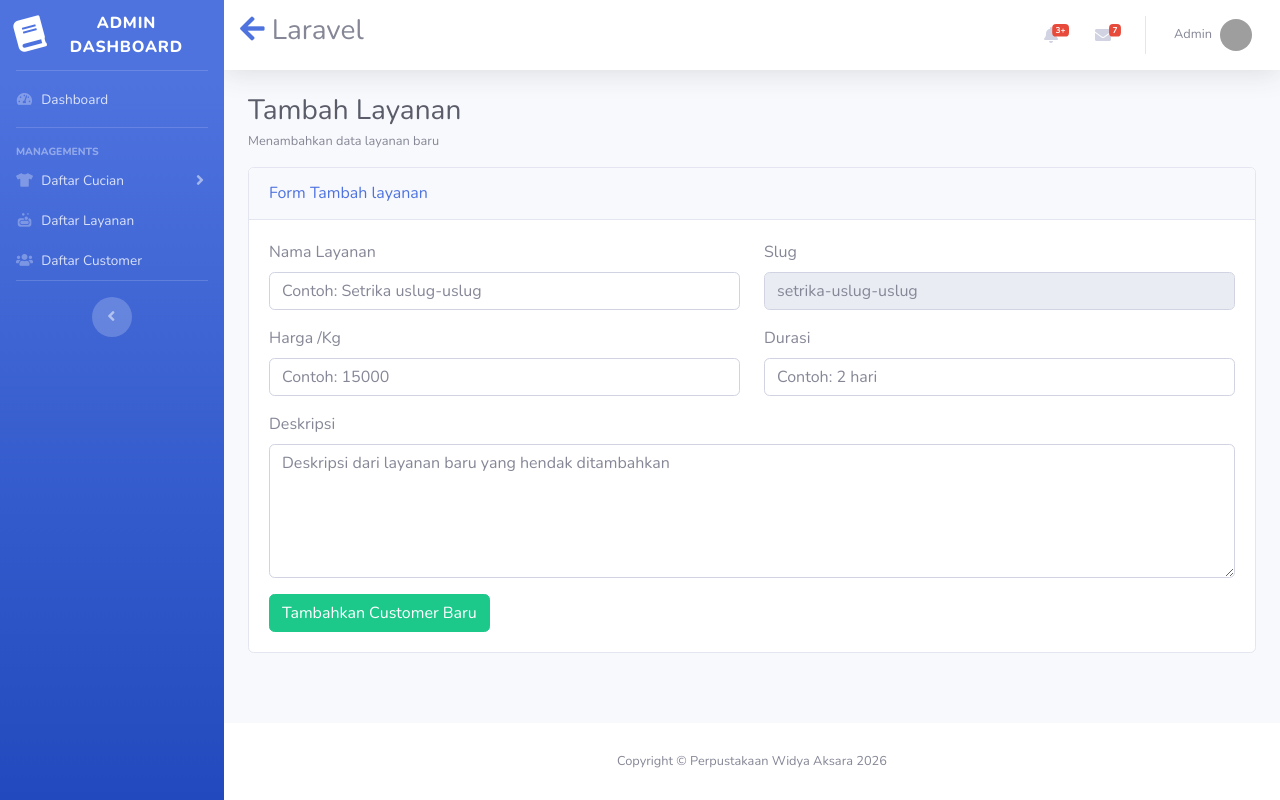
After one commit to zakyzaa-dev/LaundryKu, a Laravel app: page /admin/layanan/tambah-layanan in a window 1280 px wide. The commit adds this page. Run offline with Laravel 12, Linux system fonts and the light colour scheme; a user stored in the database is signed in; data comes from the database, SQL or seed files in the repository; grey boxes are pictures that could not be loaded.

Commit message:
feat: add service feature

```diff
--- a/app/Http/Controllers/dashboard/ServiceController.php
+++ b/app/Http/Controllers/dashboard/ServiceController.php
@@ -10,7 +10,28 @@ class ServiceController extends Controller
 {
     public function index()
     {
-        $services = Service::all();
+        $services = Service::latest()->get();
         return view('dashboard.layanan.index', compact('services'));
     }
+
+    public function create()
+    {
+        return view('dashboard.layanan.create');
+    }
+
+    public function store(Request $req)
+    {
+        $validated = $req->validate([
+            'service_name' => ['required', 'string', 'max:30'],
+            'slug'         => ['required', 'string', 'max:40', 'unique:services,slug'],
+            'description'  => ['required', 'string'],
+            'price_per_kg' => ['required', 'decimal:0,2', 'min:0', 'max:99999999.99'],
+            'duration'     => ['required', 'string', 'max:50'],
+        ]);
+
+
+        $newService = Service::create($validated);
+
+        return redirect()->route('layanan.index')->with('success', 'Berhasil menambahkan layanan baru: ' . $newService->service_name);
+    }
 }
--- /dev/null
+++ b/resources/views/dashboard/layanan/create.blade.php
@@ -0,0 +1,96 @@
+<x-layouts.dashboard title="Tambah Anggota">
+    <h3 class="mt-3 mb-1 text-dark">Tambah Layanan</h3>
+    <p class="text-muted small">Menambahkan data layanan baru</p>
+
+    <div class="card">
+        <div class="card-header py-3">
+            <h6 class="m-0 text-primary fw-bold">Form Tambah layanan</h6>
+        </div>
+        <div class="card-body">
+            <form action="{{ route('layanan.store') }}" method="post">
+                @csrf
+
+                <div class="row">
+                    <div class="col-md-6 col-12">
+                        <div class="mb-3">
+                            <label for="service_name" class="form-label">Nama Layanan</label>
+                            <input type="text" name="service_name" id="service_name"
+                                class="form-control @error('service_name') is-invalid @enderror"
+                                placeholder="Contoh: Setrika uslug-uslug" minlength="1" maxlength="30" required
+                                value="{{ old('service_name') }}" onkeyup="createSlug()">
+                            @error('service_name')
+                                <div class="invalid-feedback">{{ $message }}</div>
+                            @enderror
+                        </div>
+                    </div>
+                    <div class="col-md-6 col-12">
+                        <div class="mb-3">
+                            <label for="slug" class="form-label">Slug</label>
+                            <input type="text" name="slug" id="slug"
+                                class="form-control @error('slug') is-invalid @enderror"
+                                placeholder="setrika-uslug-uslug" minlength="1" maxlength="40" required readonly
+                                value="{{ old('slug') }}">
+                            @error('slug')
+                                <div class="invalid-feedback">{{ $message }}</div>
+                            @enderror
+                        </div>
+                    </div>
+                </div>
+
+                <div class="row">
+                    <div class="col-md-6 col-12">
+                        <div class="mb-3">
+                            <label for="price_per_kg" class="form-label">Harga /Kg</label>
+                            <input type="number" name="price_per_kg" id="price_per_kg" step="0.01"
+                                class="form-control @error('price_per_kg') is-invalid @enderror"
+                                placeholder="Contoh: 15000" minlength="1" required value="{{ old('price_per_kg') }}">
+                            @error('price_per_kg')
+                                <div class="invalid-feedback">{{ $message }}</div>
+                            @enderror
+                        </div>
+                    </div>
+                    <div class="col-md-6 col-12">
+                        <div class="mb-3">
+                            <label for="duration" class="form-label">Durasi</label>
+                            <input type="text" name="duration" id="duration"
+                                class="form-control @error('duration') is-invalid @enderror"
+                                placeholder="Contoh: 2 hari" minlength="1" maxlength="100" required
+                                value="{{ old('duration') }}">
+                            @error('duration')
+                                <div class="invalid-feedback">{{ $message }}</div>
+                            @enderror
+                        </div>
+                    </div>
+                </div>
+                <div class="mb-3">
+                    <label for="description" class="form-label">Deskripsi</label>
+                    <textarea name="description" id="" cols="30" rows="5"
+                        class="form-control @error('description') is-invalid @enderror"
+                        placeholder="Deskripsi dari layanan baru yang hendak ditambahkan"></textarea>
+                    @error('description')
+                        <div class="invalid-feedback">{{ $message }}</div>
+                    @enderror
+                </div>
+
+                <button type="submit" class="btn btn-success">Tambahkan Customer Baru</button>
+            </form>
+        </div>
+    </div>
+    @push('scripts')
+        <script>
+            function createSlug() {
+                let serviceName = document.getElementById('service_name').value;
+                document.getElementById('slug').value = generateSlug(serviceName);
+            }
+
+            function generateSlug(title) {
+                return title.toString().toLowerCase()
+                    .replace(/^-+/, '')
+                    .replace(/-+$/, '')
+                    .replace(/\s+/g, '-')
+                    .replace(/\-\-+/g, '-')
+                    .replace(/[^\w\-]+/g, '');
+            }
+        </script>
+    @endpush
+</x-layouts.dashboard>
--- a/routes/web.php
+++ b/routes/web.php
@@ -58,10 +58,12 @@ Route::controller(PesananController::class)->middleware(['auth', 'admin'])->name
 
 Route::controller(ServiceController::class)->middleware(['auth', 'admin'])->name('layanan.')->group(function () {
     Route::get('/admin/layanan', 'index')->name('index');
+    Route::get('/admin/layanan/tambah-layanan', 'create')->name('create');
+    Route::post('/admin/layanan/tambah-layanan', 'store')->name('store');
 });
 
 Route::controller(CustomerController::class)->middleware(['auth', 'admin'])->name('customer.')->group(function () {
     Route::get('/admin/customer', 'index')->name('index');
     Route::post('/admin/customer', 'store')->name('store');
-    Route::get('/admin/customer/create', 'create')->name('create');
+    Route::get('/admin/customer/tambah-customer', 'create')->name('create');
 });
```
Also changed, not shown: app/Models/Service.php (+9 -0 lines), resources/views/dashboard/layanan/index.blade.php (+12 -4 lines).
